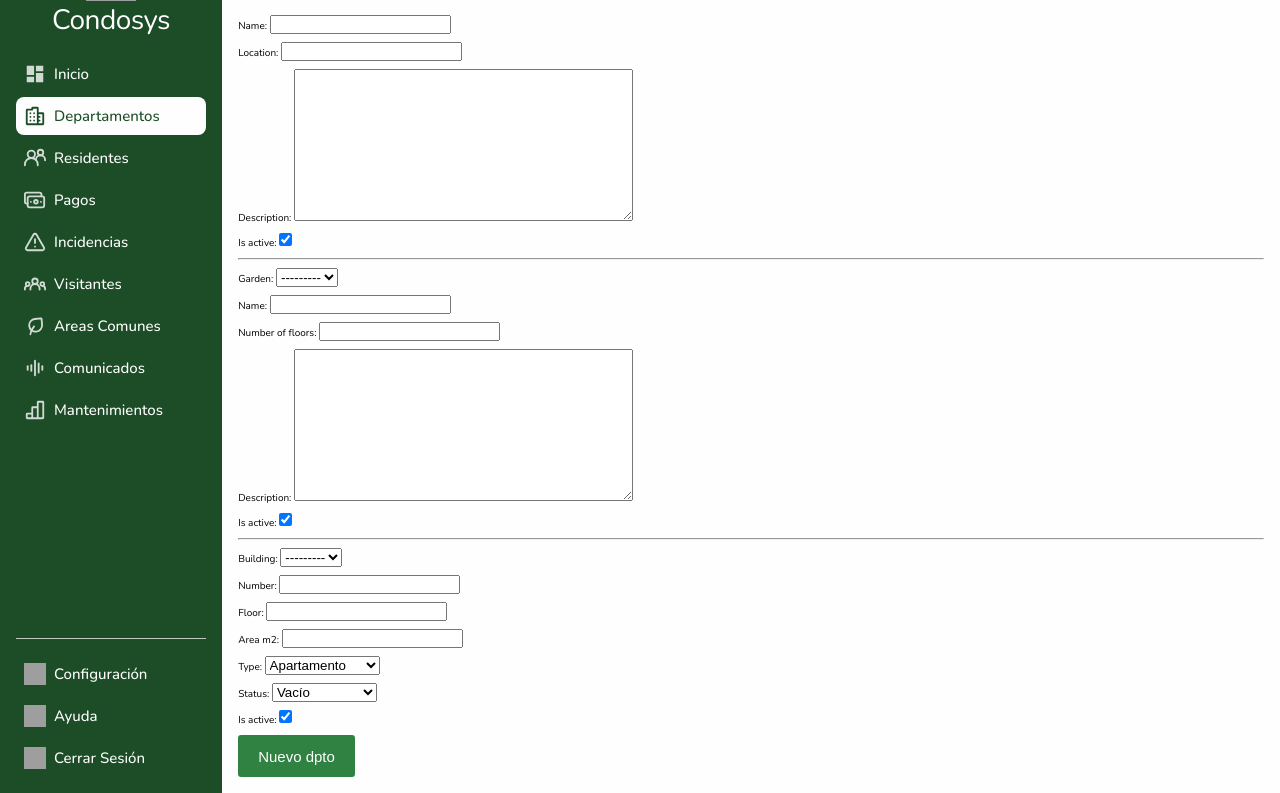
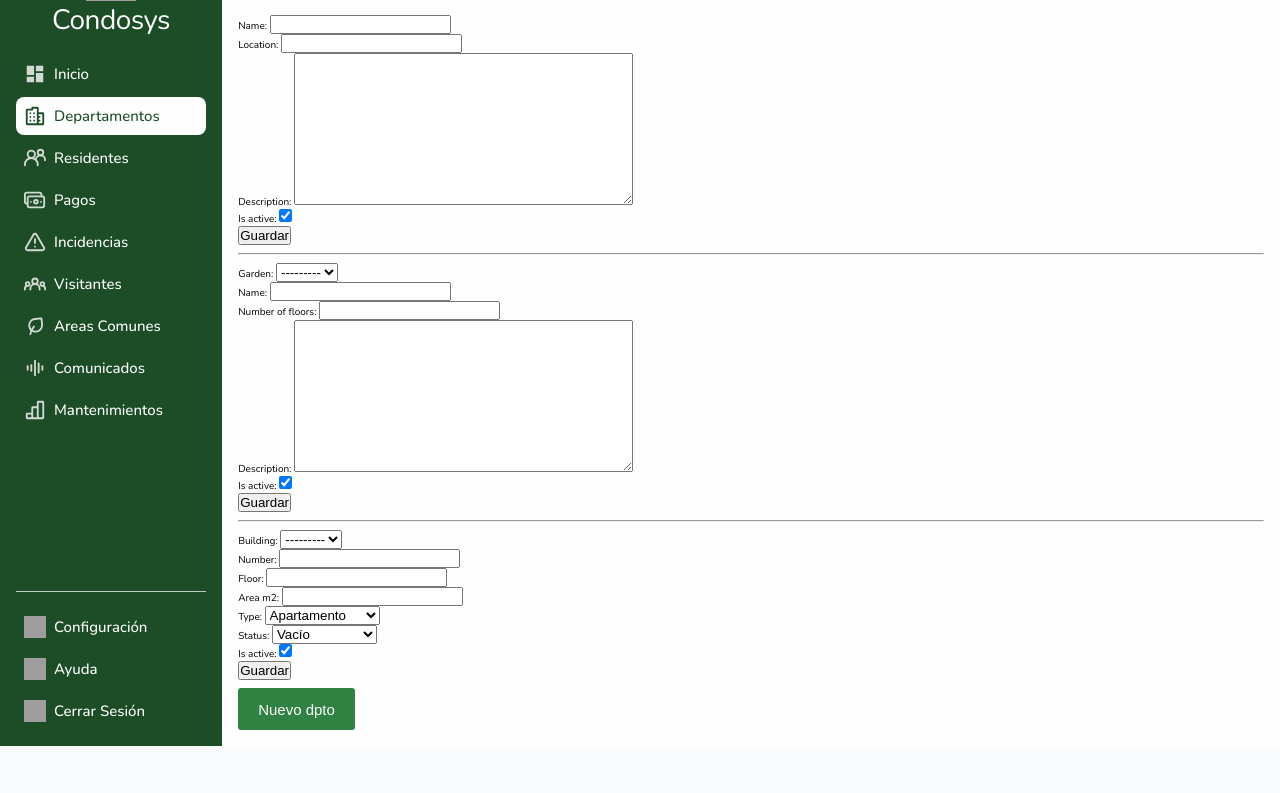
Before and after one commit to JMJ0331/condosys, a Django app: page /structure/ in a window 1280 px wide. Shown: the part 65-858 px from the top of the page. After the commit the page ends 811 px from the top, so only its background shows below. Run offline with Django 4.2, Linux system fonts and the light colour scheme; the visitor is signed in with stand-in values (Sample User, id 1); data that the repository does not hold is empty; grey boxes are pictures that could not be loaded.

Commit message:
add: formularios POST de registro (crear_*) en reports y structure

```diff
--- a/condosys/reports/urls.py
+++ b/condosys/reports/urls.py
@@ -1,11 +1,13 @@
 from django.urls import path, include
 from rest_framework.routers import DefaultRouter
-from .views import AuditLogViewSet, ReportViewSet, app_index
+from .views import AuditLogViewSet, ReportViewSet, app_index, crear_audit_log, crear_audit_log_detail
 
 router = DefaultRouter()
 router.register(r'audit-logs', AuditLogViewSet, basename='auditlog')
 
 urlpatterns = [
+    path('crear/audit-log/', crear_audit_log, name='crear_audit_log'),
+    path('crear/detalle/', crear_audit_log_detail, name='crear_audit_log_detail'),
     path('', app_index, name='reports_index'),
     path('', include(router.urls)),
     path('summary/', ReportViewSet.as_view({'get': 'summary'}), name='report-summary'),
--- a/condosys/structure/templates/structure/index.html
+++ b/condosys/structure/templates/structure/index.html
@@ -5,15 +5,33 @@
 {% include "componentes/header.html" with nombre_modulo=module_name %}
 <main class="container-main-side2">
 
-  {{form_garden.as_p}}
+  <form method="post" action="{% url 'crear_jardin' %}">
+    {% csrf_token %}
+    {{ form_garden.as_p }}
+    <div class="dialog-footer">
+      <button type="submit">Guardar</button>
+    </div>
+  </form>
 
   <hr>
 
-  {{form_building.as_p}}
+  <form method="post" action="{% url 'crear_edificio' %}">
+    {% csrf_token %}
+    {{ form_building.as_p }}
+    <div class="dialog-footer">
+      <button type="submit">Guardar</button>
+    </div>
+  </form>
 
-   <hr>
+  <hr>
 
-  {{form_apartments.as_p}}
+  <form method="post" action="{% url 'crear_departamento' %}">
+    {% csrf_token %}
+    {{ form_apartments.as_p }}
+    <div class="dialog-footer">
+      <button type="submit">Guardar</button>
+    </div>
+  </form>
 
   {% include 'componentes/botones.html' with type_button="button" texto="Nuevo dpto"%}
 
--- a/condosys/structure/urls.py
+++ b/condosys/structure/urls.py
@@ -1,6 +1,9 @@
 from django.urls import path, include
 from rest_framework.routers import DefaultRouter
-from .views import GardenViewSet, BuildingViewSet, ApartmentViewSet, app_index
+from .views import (
+    GardenViewSet, BuildingViewSet, ApartmentViewSet, app_index,
+    crear_jardin, crear_edificio, crear_departamento,
+)
 
 router = DefaultRouter()
 router.register(r'gardens', GardenViewSet, basename='garden')
@@ -8,6 +11,9 @@ router.register(r'buildings', BuildingViewSet, basename='building')
 router.register(r'apartments', ApartmentViewSet, basename='apartment')
 
 urlpatterns = [
+    path('crear/jardin/', crear_jardin, name='crear_jardin'),
+    path('crear/edificio/', crear_edificio, name='crear_edificio'),
+    path('crear/departamento/', crear_departamento, name='crear_departamento'),
     path('', app_index, name='structure_index'),
     path('', include(router.urls)),
 ]
```
Also changed, not shown: condosys/reports/templates/reports/index.html (+14 -2 lines).
